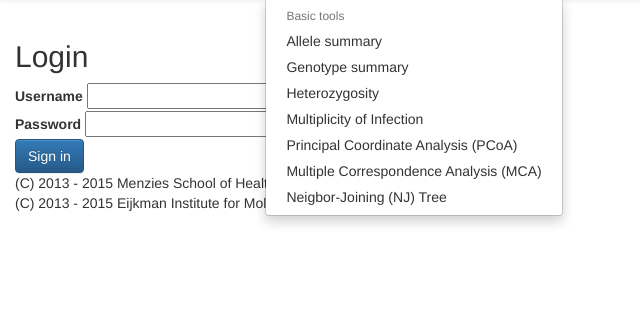
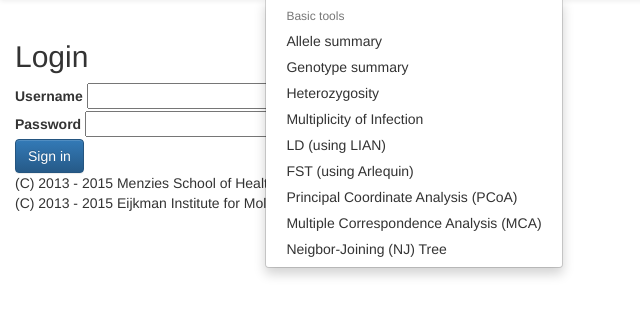
Before and after one commit to trmznt/plasmogen, a Python web app: template plasmogen/templates/home.mako in a window 1280 px wide, after a click on "Analyze". Shown: the part 51-367 px from the top of the page, without its empty margins (0-640 px from the left). Run offline with Mako, Linux system fonts and the light colour scheme; the template is opened without the code that fills it, so the values that code supplies are empty; some libraries are stand-ins or nearby versions.

Commit message:
added links to FST and LD tools

```diff
--- a/plasmogen/templates/base.mako
+++ b/plasmogen/templates/base.mako
@@ -65,6 +65,8 @@
                 <li><a href="/tools/genotype">Genotype summary</a></li>
                 <li><a href="/tools/he">Heterozygosity</a></li>
                 <li><a href="/tools/moi">Multiplicity of Infection</a></li>
+                <li><a href="/tools/ld">LD (using LIAN)</a></li>
+                <li><a href="/tools/fst">FST (using Arlequin)</a></li>
                 <li><a href="/tools/pcoa">Principal Coordinate Analysis (PCoA)</a></li>
                 <li><a href="/tools/mca">Multiple Correspondence Analysis (MCA)</a></li>
                 <li><a href="/tools/nj">Neigbor-Joining (NJ) Tree</a></li>
```
